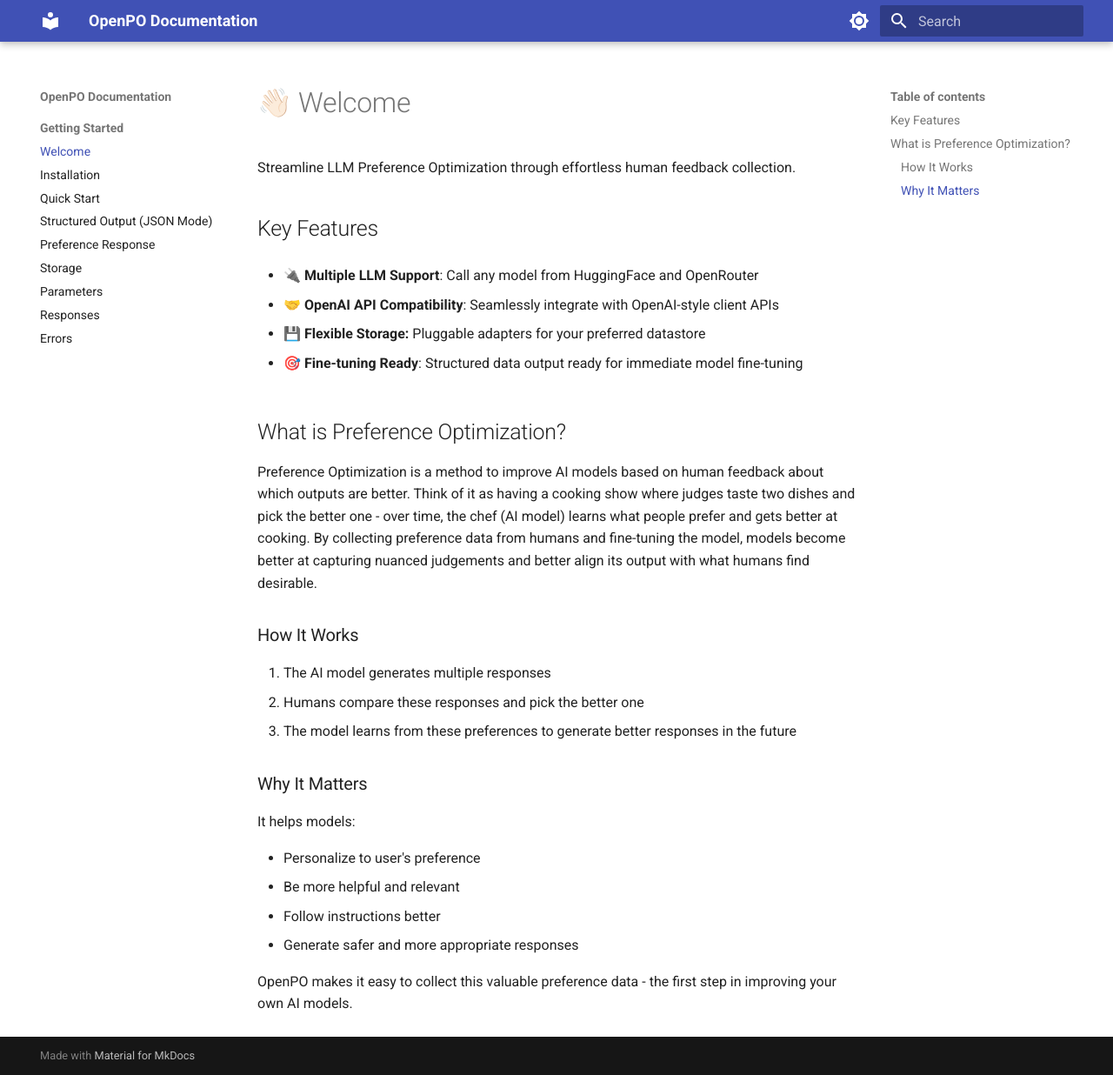
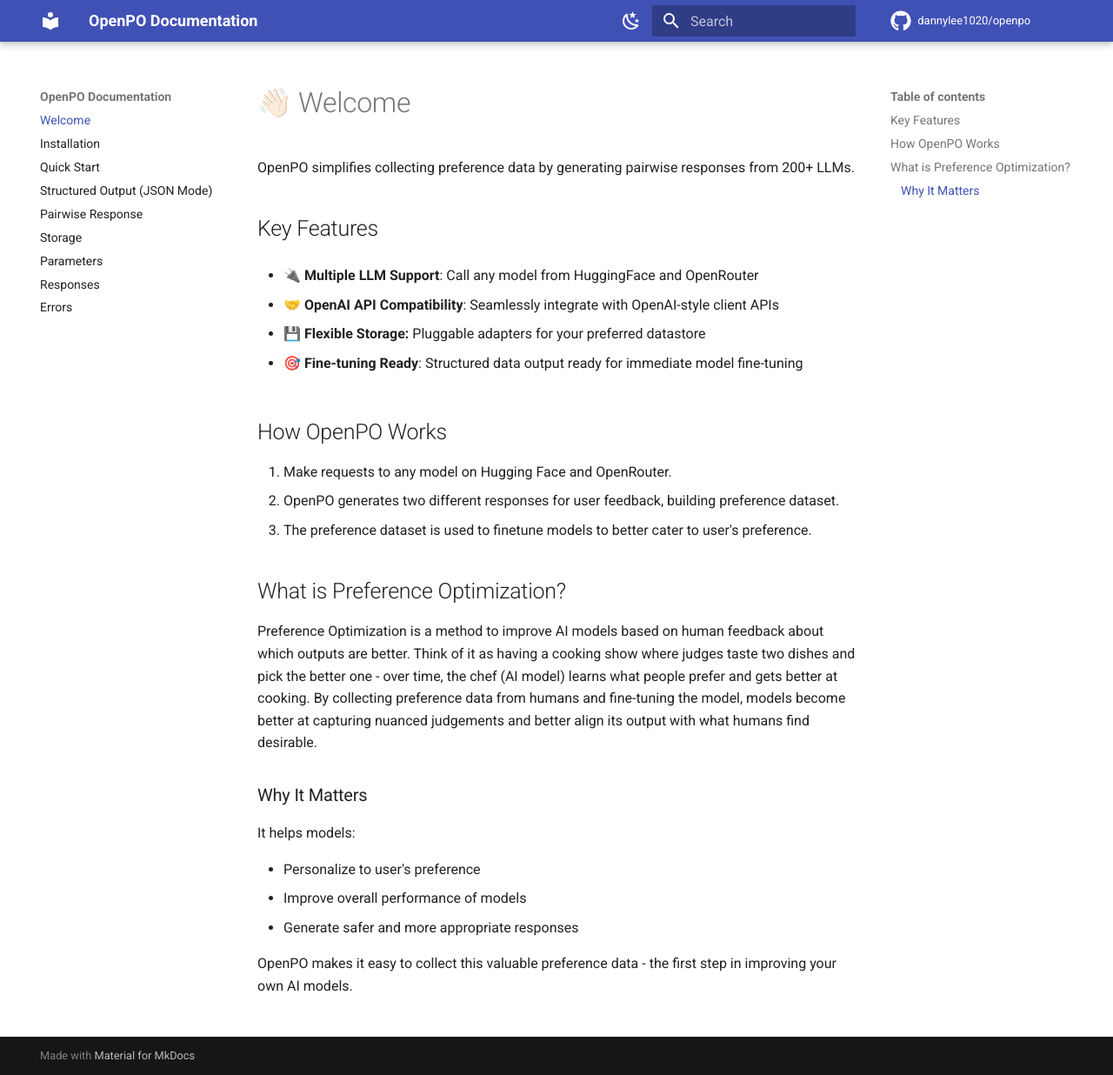
Before and after one commit to dannylee1020/openpo, an MkDocs documentation site: the page built from docs/index.md, in a window 1280 px wide and 1236 px high. Shown: the whole window at 87% size. Built offline with MkDocs 1.6.1 and Material for MkDocs 9.7.7, drawn with Linux system fonts in a browser that asks for light colours; comment, search, counter and statistics services are not loaded.

```diff
--- a/docs/index.md
+++ b/docs/index.md
@@ -1,5 +1,5 @@
 #👋🏻 Welcome
-Streamline LLM Preference Optimization through effortless human feedback collection.
+OpenPO simplifies collecting preference data by generating pairwise responses from 200+ LLMs.
 
 ## Key Features
 
@@ -12,22 +12,19 @@ Streamline LLM Preference Optimization through effortless human feedback collect
 - 🎯 **Fine-tuning Ready**: Structured data output ready for immediate model fine-tuning
 
 
+## How OpenPO Works
+1. Make requests to any model on Hugging Face and OpenRouter.
+2. OpenPO generates two different responses for user feedback, building preference dataset.
+3. The preference dataset is used to finetune models to better cater to user's preference.
+
 ## What is Preference Optimization?
-
 Preference Optimization is a method to improve AI models based on human feedback about which outputs are better. Think of it as having a cooking show where judges taste two dishes and pick the better one - over time, the chef (AI model) learns what people prefer and gets better at cooking. By collecting preference data from humans and fine-tuning the model, models become better at capturing nuanced judgements and better align its output with what humans find desirable.
-
-### How It Works
-
-1. The AI model generates multiple responses
-2. Humans compare these responses and pick the better one
-3. The model learns from these preferences to generate better responses in the future
 
 ### Why It Matters
 It helps models:
 
 - Personalize to user's preference
-- Be more helpful and relevant
-- Follow instructions better
+- Improve overall performance of models
 - Generate safer and more appropriate responses
 
 
--- a/mkdocs.yml
+++ b/mkdocs.yml
@@ -1,6 +1,8 @@
 site_name: OpenPO Documentation
 site_url: https://docs.openpo.dev
 site_author: Daniel Lee
+repo_url: https://github.com/dannylee1020/openpo
+repo_name: dannylee1020/openpo
 theme:
   name: material
   palette:
@@ -9,20 +11,22 @@ theme:
       primary: indigo
       accent: indigo
       toggle:
-        icon: material/brightness-7
+        icon: material/weather-night
         name: Switch to dark mode
     - media: "(prefers-colors-scheme:dark)"
       scheme: slate
       primary: black
       accent: black
       toggle:
-        icon: material/brightness-4
+        icon: material/weather-sunny
         name: Switch to light mode
   features:
     - navigation.sections
     - search.highlight
     - content.code.copy
     - def_list
+  icon:
+    repo: fontawesome/brands/github
 
 # Extension for better code blocks, admonitions, etc.
 markdown_extensions:
@@ -35,13 +39,12 @@ markdown_extensions:
   - pymdownx.snippets
 
 nav:
-  - Getting Started:
-    - Welcome: index.md
-    - Installation: installation.md
-    - Quick Start: quickstart.md
-    - Structured Output (JSON Mode): json.md
-    - Preference Response: preference.md
-    - Storage: storage.md
-    - Parameters: parameters.md
-    - Responses: response.md
-    - Errors: errors.md
+  - Welcome: index.md
+  - Installation: installation.md
+  - Quick Start: quickstart.md
+  - Structured Output (JSON Mode): json.md
+  - Pairwise Response: preference.md
+  - Storage: storage.md
+  - Parameters: parameters.md
+  - Responses: response.md
+  - Errors: errors.md
```
Also changed, not shown: README.md (+2 -2 lines), docs/preference.md (+1 -1 lines), docs/quickstart.md (+5 -5 lines), docs/storage.md (+2 -2 lines).
